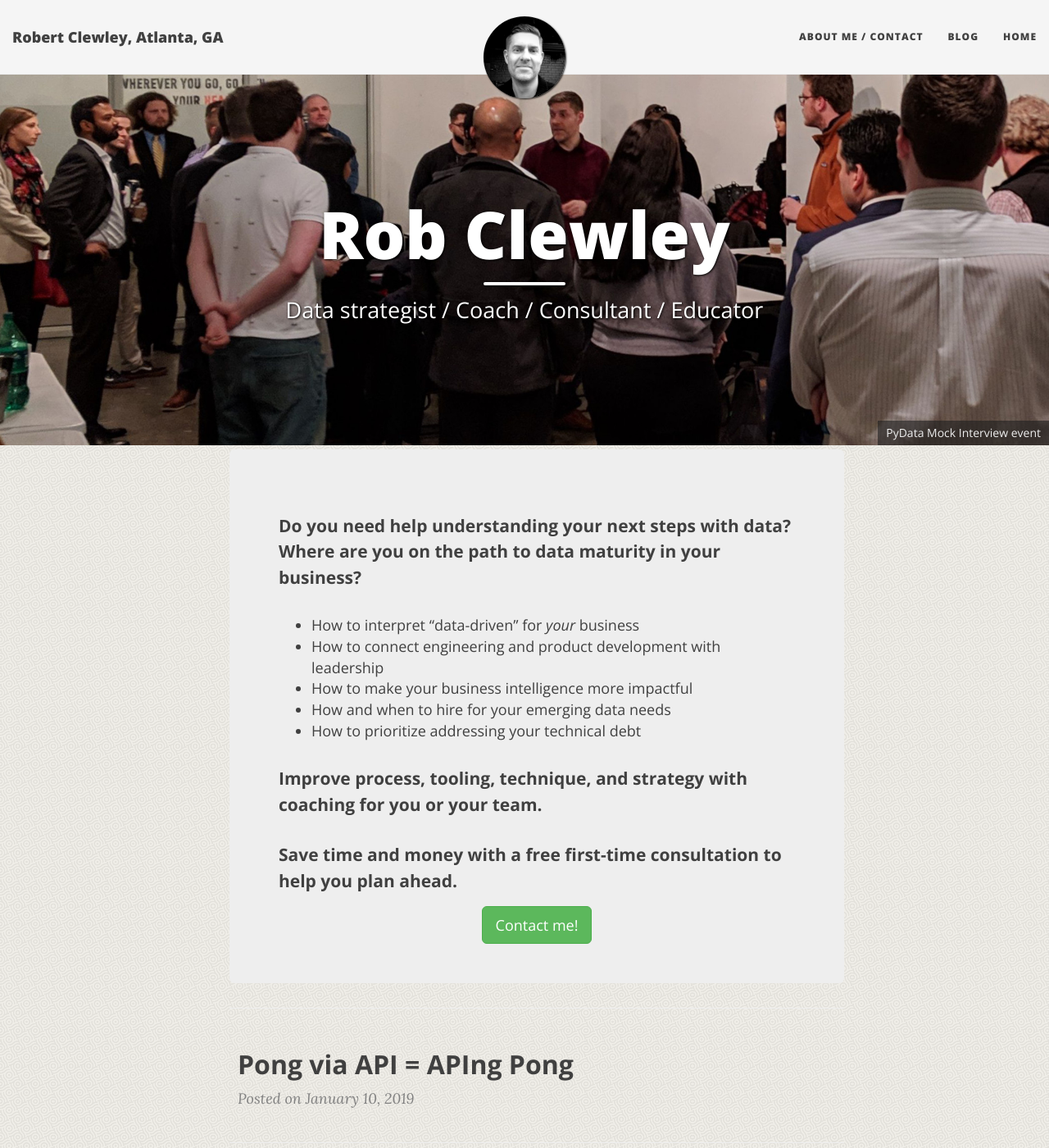
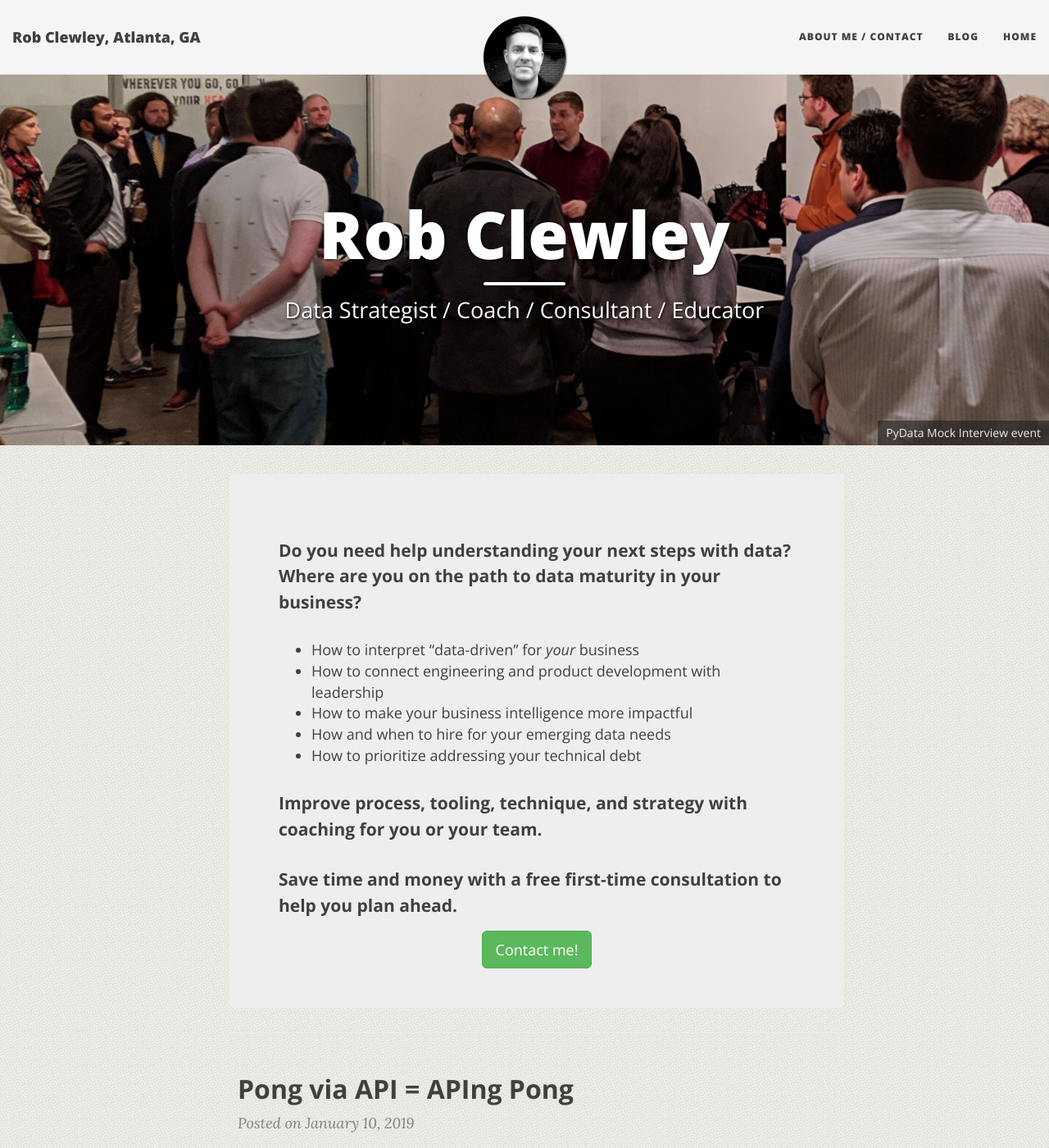
Before and after one commit to robclewley/robclewley.github.io, a Jekyll site: the page built from index.html, in a window 1280 px wide and 1400 px high. Shown: the whole window at 82% size. Built offline with Jekyll 4.4.1, drawn with Linux system fonts in a browser that asks for light colours; nearby versions of some CDN libraries; the list of posts is cut into pages by our own code.

Commit message:
Copy tweaks and padding

```diff
--- a/_config.yml
+++ b/_config.yml
@@ -8,7 +8,7 @@
 baseurl: ""
 
 # Name of website
-title: Robert Clewley, Atlanta, GA
+title: Rob Clewley, Atlanta, GA
 
 # Short description of your site
 description: Data Science, Computational Science, Coaching, Consulting, and Education
--- a/css/index.css
+++ b/css/index.css
@@ -13,6 +13,7 @@
 
 .nopad_container {
   margin-top: -30px
+  padding-top: -15px
 }
 
 .list-filters {
--- a/index.html
+++ b/index.html
@@ -1,7 +1,7 @@
 ---
 layout: page
 title: "Rob Clewley"
-subtitle: "Data strategist / Coach / Consultant / Educator"
+subtitle: "Data Strategist / Coach / Consultant / Educator"
 css: "/css/index.css"
 meta-title: "Data science and strategy consultant"
 meta-description: "Data, business, research, education, analytics, and consulting. In Atlanta."
```
